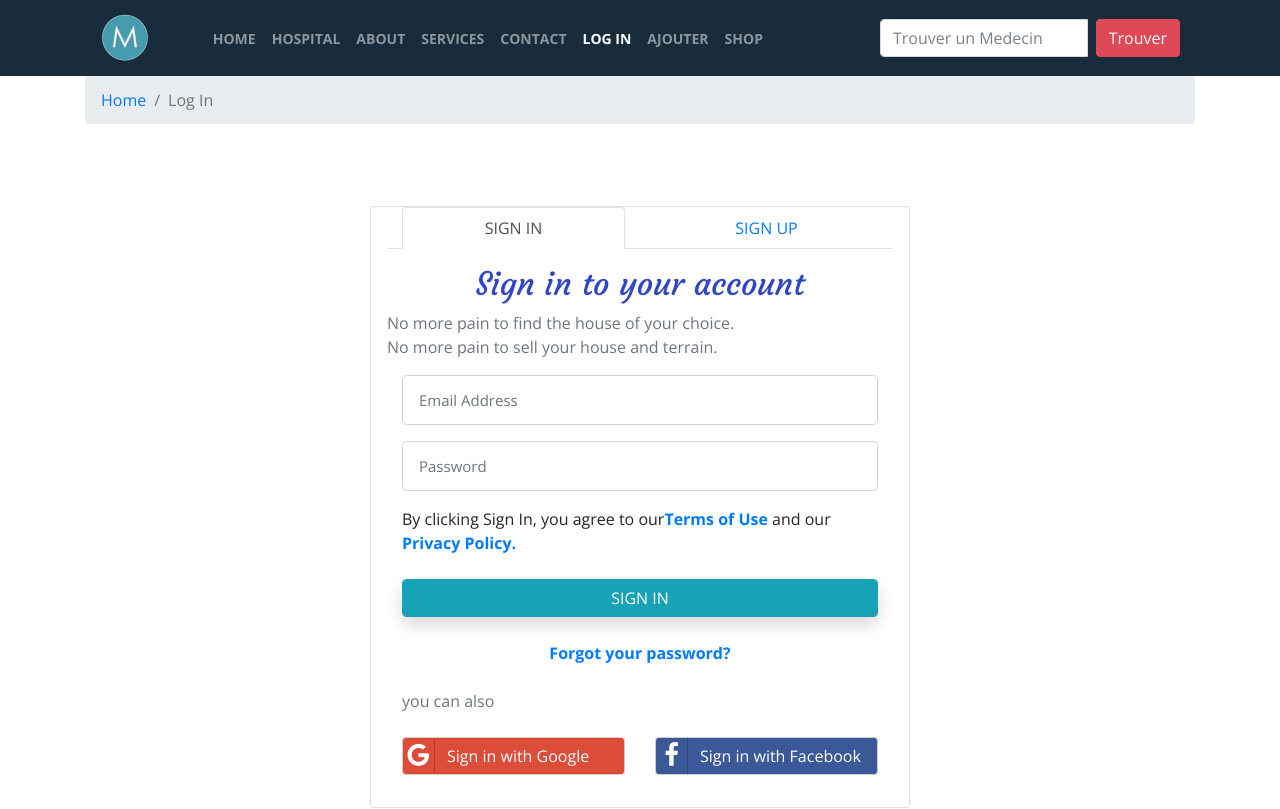
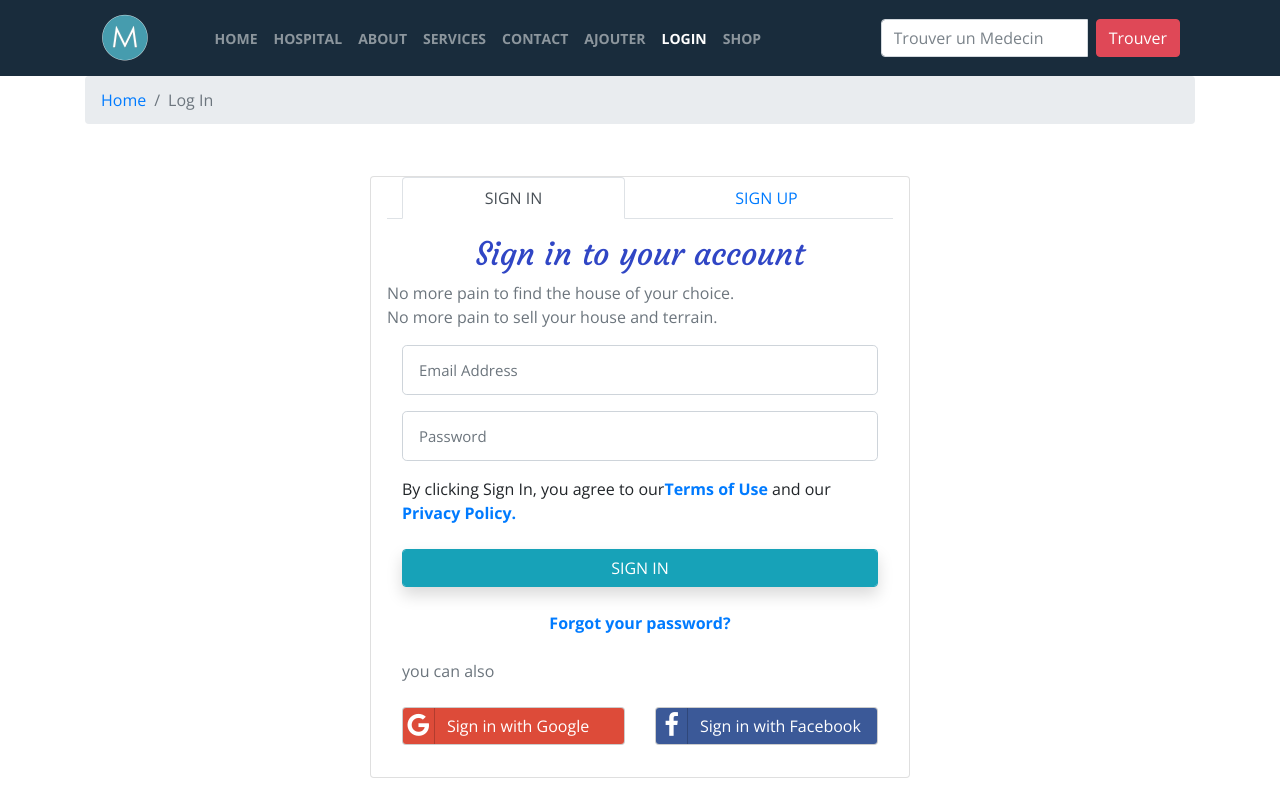
Before and after one commit to fyardlest1/gps-sante-haiti-react, a React (Create React App) app: page /login in a window 1280 px wide. Shown: the top 809 px of the page. Built offline with nearby package versions, Linux system fonts and the light colour scheme.

Commit message:
Intro to Redux

```diff
--- a/package.json
+++ b/package.json
@@ -14,10 +14,12 @@
     "react-google-maps": "^9.4.5",
     "react-icon": "^1.0.0",
     "react-popper": "^2.2.3",
+    "react-redux": "5.0.7",
     "react-router-dom": "^5.2.0",
     "react-scripts": "3.4.1",
     "react-social-icons": "^4.1.0",
     "reactstrap": "5.0.0",
+    "redux": "3.7.2",
     "typeface-caveat": "^0.0.76",
     "typeface-courgette": "^0.0.72",
     "typeface-dancing-script": "^1.1.4",
--- a/src/App.css
+++ b/src/App.css
@@ -25,7 +25,7 @@ h2 {
   opacity: 0.9;
 }
 
-.navbar .nav-link {
+.navbar .nav-link, .navbar-text {
   font-size: 14px;
   font-weight: bold;
   text-transform: uppercase;
@@ -75,7 +75,7 @@ h2 {
 
 /* Contact Form Section */
 #signInSection, #resetSection {
-  margin-top: 50px;
+  margin-top: 20px;
   margin-bottom: 35px;
 }
 
--- a/src/App.js
+++ b/src/App.js
@@ -1,18 +1,23 @@
 import React, { Component } from 'react';
 import Main from './components/MainComponent';
+import { Provider } from 'react-redux';
+import { ConfigureStore } from './redux/configureStore';
 import { BrowserRouter as Router } from "react-router-dom";
 import "./App.css";
 
+const store = ConfigureStore();
 
 class App extends Component {
 
   render() {
     return (
-      <Router>
-        <div className='App'>
-          <Main />
-        </div>
-      </Router>
+      <Provider store={store}>
+        <Router>
+          <div className='App'>
+            <Main />
+          </div>
+        </Router>
+      </Provider>
     );
   }
 
--- a/src/components/MainComponent.js
+++ b/src/components/MainComponent.js
@@ -1,43 +1,40 @@
 import React, { Component } from 'react';
 import NavbarFixed from './Navbar';
 import Home from "./HomeComponent";
-import { Switch, Route, Redirect } from "react-router-dom";
 import Directory from './DirectoryComponent';
 import About from './AboutComponent';
 import HospitalInfo from "./HospitalInfoComponent";
 import Contact from "./ContactComponent";
-import SignIn from './SigninInComponent';
+import Login from './SigninInComponent';
 import Footer from "./Footer";
 import HomeFoot from "./HomeFootCard";
-import { HOSPITALS } from "../shared/hospitals";
-import { COMMENTS } from "../shared/comments";
-import { PARTNERS } from "../shared/partners";
-import { PROMOTIONS } from "../shared/promotions";
+import { Switch, Route, Redirect, withRouter } from "react-router-dom";
+import { connect } from "react-redux";
+
+const mapStateToProps = state => {
+  return {
+    hospitals: state.hospitals,
+    comments: state.comments,
+    partners: state.partners,
+    promotions: state.promotions
+  }
+}
 
 class Main extends Component {
-    constructor(props) {
-        super(props);
-        this.state = {
-          hospitals: HOSPITALS,
-          comments: COMMENTS,
-          partners: PARTNERS,
-          promotions: PROMOTIONS,
-        };
-    }
 
     render() {
       const HomePage = () => {
         return (
           <div>
             <Home
-                // hospital={this.state.hospitals.filter(hospital => hospital.featured)[0]}
-                // promotion={this.state.promotions.filter(promotion => promotion.featured)[0]}
-                // partner={this.state.partners.filter(partner => partner.featured)[0]}
+                // hospital={this.props.hospitals.filter(hospital => hospital.featured)[0]}
+                // promotion={this.props.promotions.filter(promotion => promotion.featured)[0]}
+                // partner={this.props.partners.filter(partner => partner.featured)[0]}
             />
             <HomeFoot
-                hospital={this.state.hospitals.filter(hospital => hospital.featured)[0]}
-                promotion={this.state.promotions.filter(promotion => promotion.featured)[0]}
-                partner={this.state.partners.filter(partner => partner.featured)[0]}
+                hospital={this.props.hospitals.filter(hospital => hospital.featured)[0]}
+                promotion={this.props.promotions.filter(promotion => promotion.featured)[0]}
+                partner={this.props.partners.filter(partner => partner.featured)[0]}
             />
             </div>
           );
@@ -46,9 +43,9 @@ class Main extends Component {
       const HospitalWithId = ({match}) => {
             return (
                 <HospitalInfo
-                    hospital={this.state.hospitals.filter(hospital => hospital.id ===
+                    hospital={this.props.hospitals.filter(hospital => hospital.id ===
                       +match.params.hospitalId)[0]}
-                    comments={this.state.comments.filter(comment => comment.hospitalId ===
+                    comments={this.props.comments.filter(comment => comment.hospitalId ===
                       +match.params.hospitalId)}
                 />
             );
@@ -59,11 +56,11 @@ class Main extends Component {
             <NavbarFixed />
             <Switch>
               <Route path='/home' component={HomePage} />
-              <Route exact path='/directory' render={() => <Directory hospitals={this.state.hospitals} />}  />
+              <Route exact path='/directory' render={() => <Directory hospitals={this.props.hospitals} />}  />
               <Route path='/directory/:hospitalId' component={HospitalWithId} />
-              <Route exact path='/aboutus' render={() => <About partners={this.state.partners} />} />
+              <Route exact path='/aboutus' render={() => <About partners={this.props.partners} />} />
               <Route exact path='/contactus' component={Contact} />
-              <Route exact path='/login' component={SignIn} />
+              <Route exact path='/login' component={Login} />
               <Redirect to='/home' />
             </Switch>
             <Footer />
@@ -72,4 +69,4 @@ class Main extends Component {
     };
 }
 
-export default Main;
+export default withRouter(connect(mapStateToProps)(Main));
--- a/src/components/Navbar.js
+++ b/src/components/Navbar.js
@@ -1,5 +1,5 @@
 import React, { Component } from 'react';
-import { Collapse, Navbar, NavbarBrand, Nav, NavbarToggler, NavItem } from 'reactstrap';
+import { Navbar, NavbarBrand, Nav, NavbarToggler, Collapse, NavItem } from 'reactstrap';
 import { NavLink } from "react-router-dom";
 
 class NavbarFixed extends Component {
@@ -7,7 +7,7 @@ class NavbarFixed extends Component {
         super(props);
 
         this.state = {
-            isNavOpen: false
+            isNavOpen: false,
         };
 
         this.toggleNav = this.toggleNav.bind(this);
@@ -18,6 +18,8 @@ class NavbarFixed extends Component {
             isNavOpen: !this.state.isNavOpen
         });
     };
+
+
 
     render() {
         return (
@@ -68,14 +70,14 @@ class NavbarFixed extends Component {
                     </NavItem>
 
                     <NavItem>
-                      <NavLink className='nav-link' to='/login'>
-                        Log In
+                      <NavLink className='nav-link' to='/addyours'>
+                        Ajouter
                       </NavLink>
                     </NavItem>
 
                     <NavItem>
-                      <NavLink className='nav-link' to='/addyours'>
-                        Ajouter
+                      <NavLink className='nav-link' to='/login'>
+                        Login
                       </NavLink>
                     </NavItem>
 
@@ -86,7 +88,7 @@ class NavbarFixed extends Component {
                       </NavLink>
                     </NavItem>
                   </Nav>
-                  <form className='col-md-4 input-group ml-auto'>
+                  <form className='col-md-4 input-group ml-auto navbar-form'>
                     <input
                       type='text'
                       className='form-control d-inline mr-2'
--- a/src/components/SigninInComponent.js
+++ b/src/components/SigninInComponent.js
@@ -2,7 +2,7 @@ import React, { Component } from 'react';
 import {Breadcrumb, BreadcrumbItem} from "reactstrap";
 import { Link } from "react-router-dom";
 
-export class SignIn extends Component {
+export class Login extends Component {
     render() {
         return (
             <section className="container" >
@@ -132,4 +132,4 @@ export class SignIn extends Component {
     }
 }
 
-export default SignIn;
+export default Login;
--- /dev/null
+++ b/src/redux/configureStore.js
@@ -0,0 +1,10 @@
+import { createStore } from 'redux';
+import { Reducer, initialState } from './reducer';
+
+export const ConfigureStore = () => {
+    const store = createStore(
+        Reducer,
+        initialState
+    )
+    return store;
+}
--- /dev/null
+++ b/src/redux/reducer.js
@@ -0,0 +1,15 @@
+import { HOSPITALS } from "../shared/hospitals";
+import { COMMENTS } from "../shared/comments";
+import { PARTNERS } from "../shared/partners";
+import { PROMOTIONS } from "../shared/promotions";
+
+export const initialState = {
+    hospitals: HOSPITALS,
+    comments: COMMENTS,
+    partners: PARTNERS,
+    promotions: PROMOTIONS
+}
+
+export const Reducer = (state = initialState, action) => {
+    return state;
+}
```
Also changed, not shown: 1 other file (tests, documents, lock files or other folders).
